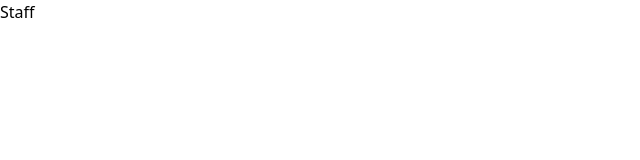
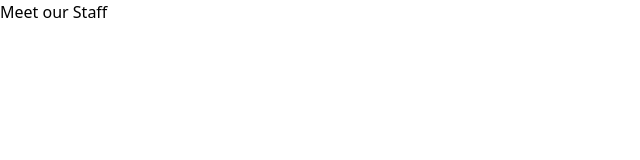
Before and after one commit to Bonveeee/Church-Web, a React (Vite) app: page /staff in a window 1280 px wide. Shown: the top 160 px of the page, without its empty margins (0-640 px from the left). Built offline with nearby package versions, Linux system fonts and the light colour scheme.

Commit message:
staff update

```diff
--- a/src/components/About.jsx
+++ b/src/components/About.jsx
@@ -15,7 +15,7 @@ function About() {
             Our church is a community of people who come together to worship God, learn from the Bible, and support each other. We believe in the power of prayer, the importance of family, and the transformative work of the Holy Spirit in our lives.
           </p>
           <button className="bg-purple-600 hover:bg-purple-700 text-white font-bold py-2 px-4 rounded mt-4">
-            Join Us!
+                    Welcome
           </button>
         </div>
       </div>
--- a/src/components/Staff.jsx
+++ b/src/components/Staff.jsx
@@ -1,7 +1,7 @@
 
 const Staff = () => {
   return (
-    <div>Staff</div>
+    <div><h1>Meet our Staff</h1></div>
   )
 }
 
```
